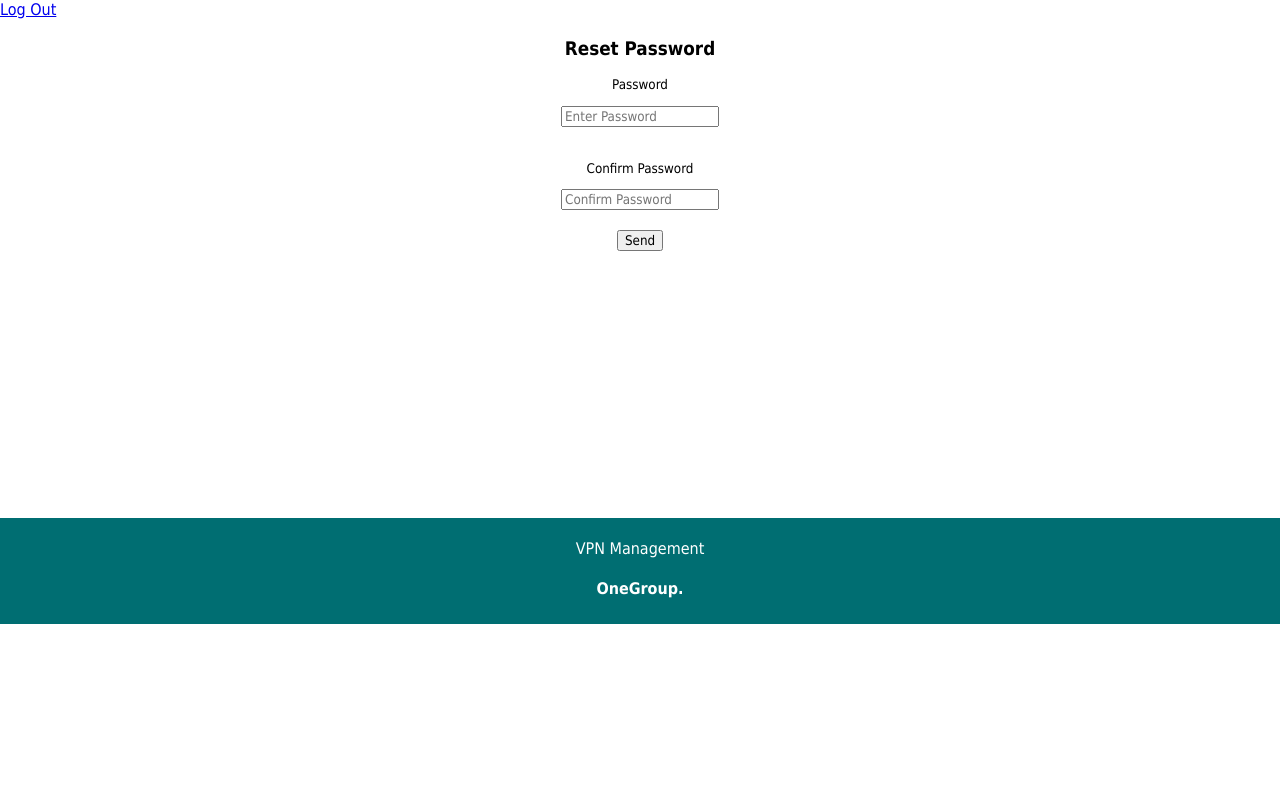
After one commit to OliverJ20/OneGroup, a Flask app: template onegroup/templates/password.html in a window 1280 px wide. The commit adds this page. Run offline with Flask 2, Linux system fonts and the light colour scheme; the template is opened without the code that fills it, so the values that code supplies are empty.

Commit message:
Began Password Edits

```diff
--- a/onegroup/handler.py
+++ b/onegroup/handler.py
@@ -163,13 +163,15 @@ def confirmUser(email):
 
 
 
-def changePassword(userinput):
+def changePassword(name, userinput):
     """
     Changes user password in database
 
+    :param email : user's identifying email
     :param userinput : user's desired password
     :return :
     """
     db = Database(filename = filen)
-    db.update("users", "Password", sha256_crypt.hash(userinput))
+    user = getUser("Name",name)['ID']
+    db.update("users", {"Password": sha256_crypt.hash(userinput)}, ("ID", user))
     db.close()
--- /dev/null
+++ b/onegroup/templates/password.html
@@ -0,0 +1,22 @@
+{% extends "layout.html" %}
+{% block header %}
+<a href = "{{ url_for('logout') }}">Log Out</a>
+{% endblock %}
+{% block body %}
+<body>
+    <center>
+        <div class="contentDiv">
+            <h3> Reset Password </h3>
+            <form action="{{ url_for('password') }}" vname="userForm" id="detailsLeft" method=post>
+                <p>Password</p>
+                <input type="text" name="pass1" placeholder="Enter Password" maxlength="40"> </input>
+                <p>Confirm Password</p>
+                <input type="text" name="passconfirm" placeholder="Confirm Password" maxlength="40"> </input>
+                <div class= "bodydiv" div id = "submitDiv">
+                  <input type="submit" name="userforms" value="Send"></input>
+                </div>
+            </form>
+        </div>
+    </center>
+</body>
+{% endblock %}
--- a/onegroup/views.py
+++ b/onegroup/views.py
@@ -67,6 +67,14 @@ def home():
         return redirect(url_for('confirm', confirmed = 'Added Client'))
     return render_template('index.html')
 
+
+@app.route('/password', methods=['GET', 'POST'])
+@client_required
+def password():
+    if request.method == 'POST':
+        passwordform()
+        return redirect(url_for('confirm', confirmed = 'Changed Password'))
+    return render_template('password.html')
 
 @app.route('/users')
 @admin_required
@@ -162,9 +170,15 @@ def userforms():
         password = request.form['pass1']
         email = request.form['email1']
         hl.createUser(name,password,email)
-        ##Creates Zip File
         ##user = hl.getUser("Email",email)
         ##hl.zipUserKeys(user['Keys'])
+
+def passwordform():
+    if request.method == 'POST':
+        password = request.form['pass1']
+        confirmPassword = request.form['passconfirm']
+        if password == confirmPassword:
+            hl.changePassword(session['name'],confirmPassword)
 
 #
 #Cherrypy server base
```
Also changed, not shown: onegroup/templates/user_keys.html (+1 -10 lines).
